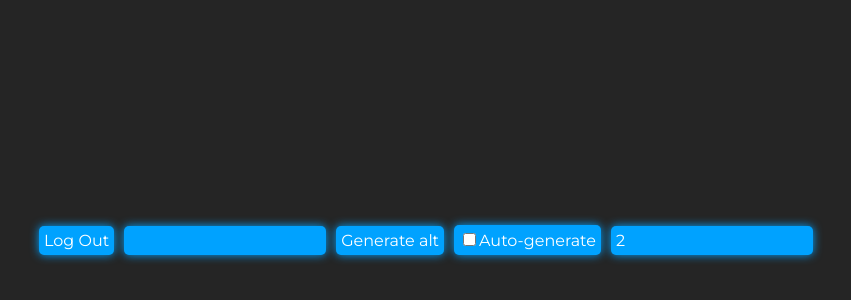
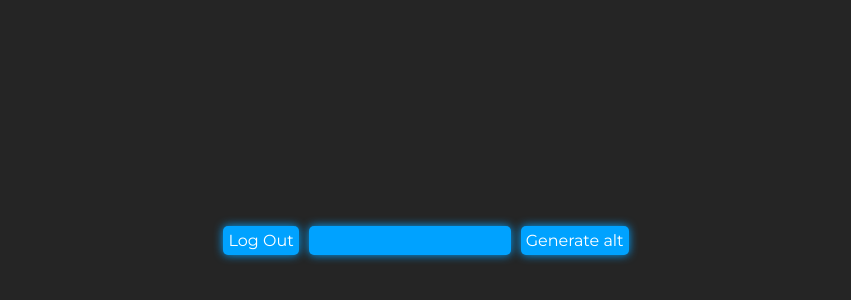
Before and after one commit to TheOPtimal/sx-client, a React (Create React App) app: page /dashboard in a window 1280 px wide. Shown: the part 160-460 px from the top of the page, without its empty margins (214-1065 px from the left). Built offline with nearby package versions, Linux system fonts and the light colour scheme.

Commit message:
Removed autogen

```diff
--- a/src/Pages/Dashboard/dashboard.tsx
+++ b/src/Pages/Dashboard/dashboard.tsx
@@ -10,9 +10,11 @@ export default function Dashboard() {
   const intervalRef = useRef(null);
 
   function clickAlt(): void {
-    getAlt().then(alt => {
-      setCurAlt(alt)
-    }).catch(alert)
+    getAlt()
+      .then((alt) => {
+        setCurAlt(alt);
+      })
+      .catch(alert);
   }
 
   useEffect(() => {
@@ -43,23 +45,6 @@ export default function Dashboard() {
       </button>
       <input type="text" value={curAlt} />
       <button onClick={clickAlt}>Generate alt</button>
-      <div className="check">
-        <input
-          type="checkbox"
-          name="hi"
-          onChange={(e) => setAutoGen(e.target.checked)}
-        />
-        <label htmlFor="hi">Auto-generate</label>
-      </div>
-      <input
-        type="number"
-        placeholder="Auto-generate delay (seconds)"
-        value={intervalDelay}
-        onChange={(e) => {
-          if (Number.parseFloat(e.target.value) > 0)
-            setIntervalDelay(Number.parseFloat(e.target.value));
-        }}
-      />
     </div>
   );
 }
```
